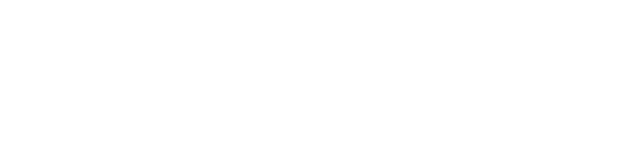
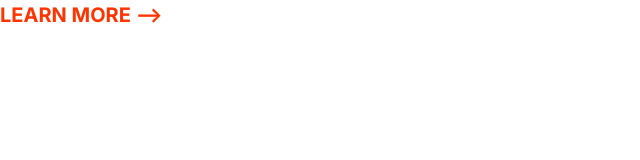
Before and after one commit to marialaar96/moshify-practice, a plain HTML site: page index.html in a window 1280 px wide. Shown: the whole page, without its empty margins (0-640 px from the left). Drawn offline with Linux system fonts and the light colour scheme.

Commit message:
Build the arrow link component

```diff
--- a/css/styles.css
+++ b/css/styles.css
@@ -60,3 +60,29 @@
     font-size: 2.4rem;
   }
 }
+
+/* LINKS */
+
+.link-arrow {
+  color: var(--colour-accent);
+  text-transform: uppercase;
+  text-decoration: none;
+  font-size: 2rem;
+  font-weight: 700;
+}
+
+.link-arrow::after {
+  content: "-->";
+  margin-left: 5px;
+  transition: margin 0.2s;
+}
+
+.link-arrow:hover::after {
+  margin-left: 10px;
+}
+
+@media screen and (min-width: 2024px) {
+  .link-arrow {
+    font-size: 1.5rem;
+  }
+}
--- a/index.html
+++ b/index.html
@@ -12,5 +12,7 @@
     <link rel="stylesheet" href="css/styles.css" />
     <title>Document</title>
   </head>
-  <body></body>
+  <body>
+    <a href="" class="link-arrow">Learn more</a>
+  </body>
 </html>
```
Also changed, not shown: components/links.html (added, +1 -0 lines).
